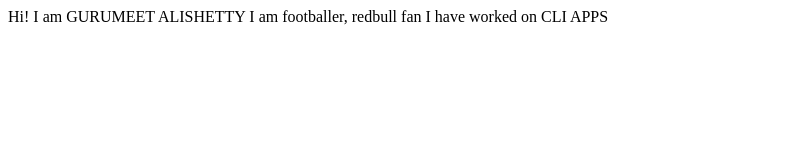
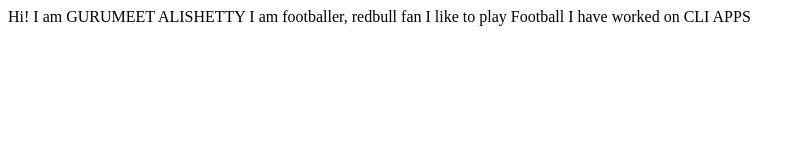
Before and after one commit to Gurumeet107/student-name-site, a plain HTML site: page index.html in a window 1280 px wide. Shown: the whole page, without its empty margins (0-805 px from the left). Drawn offline with Linux system fonts and the light colour scheme.

Commit message:
update intrest

```diff
--- a/index.html
+++ b/index.html
@@ -10,6 +10,7 @@
     Hi! I am GURUMEET ALISHETTY
     I am footballer,
     redbull fan
+    I like to play Football
     I have worked on CLI APPS
 </body>
 </html>
```
